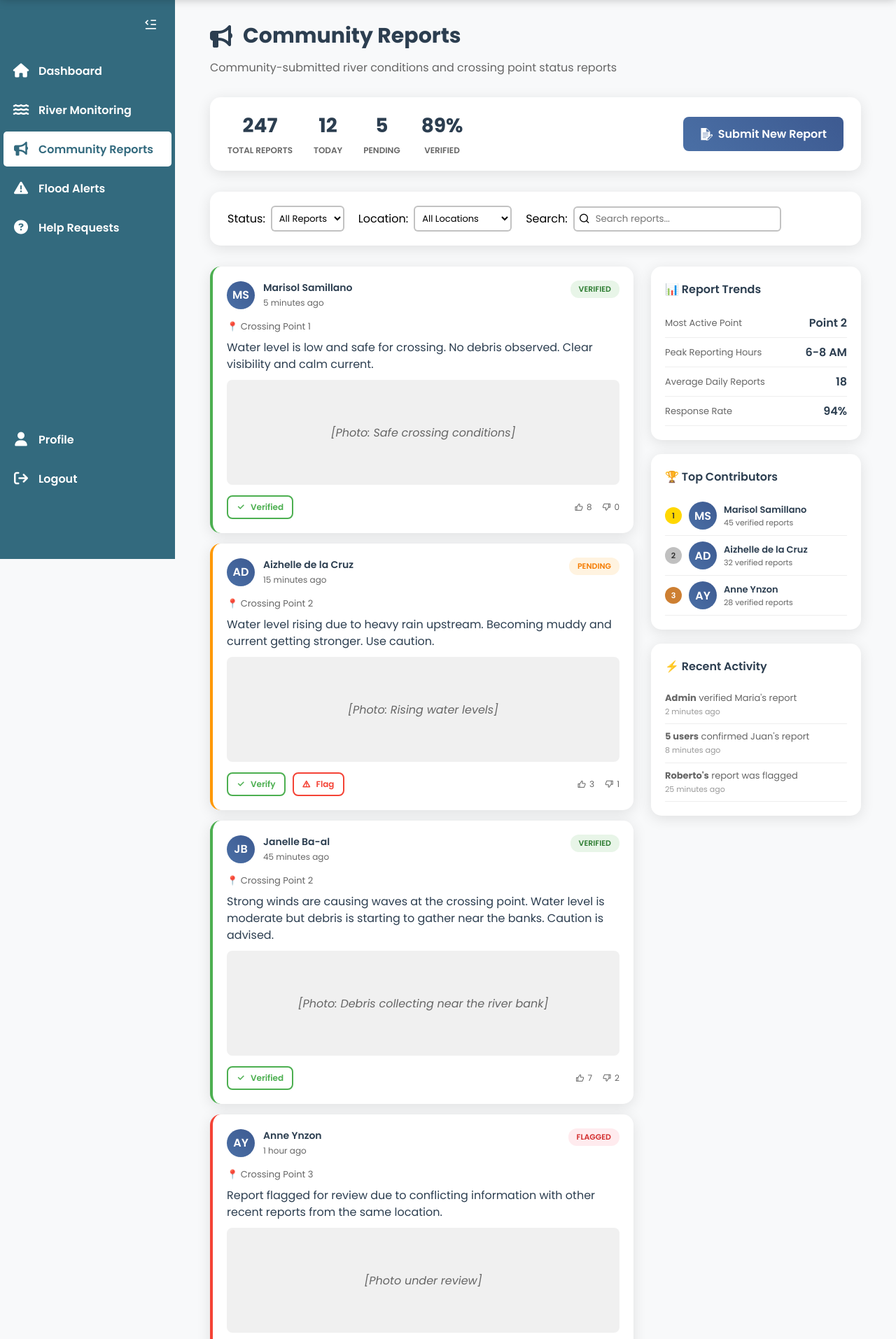
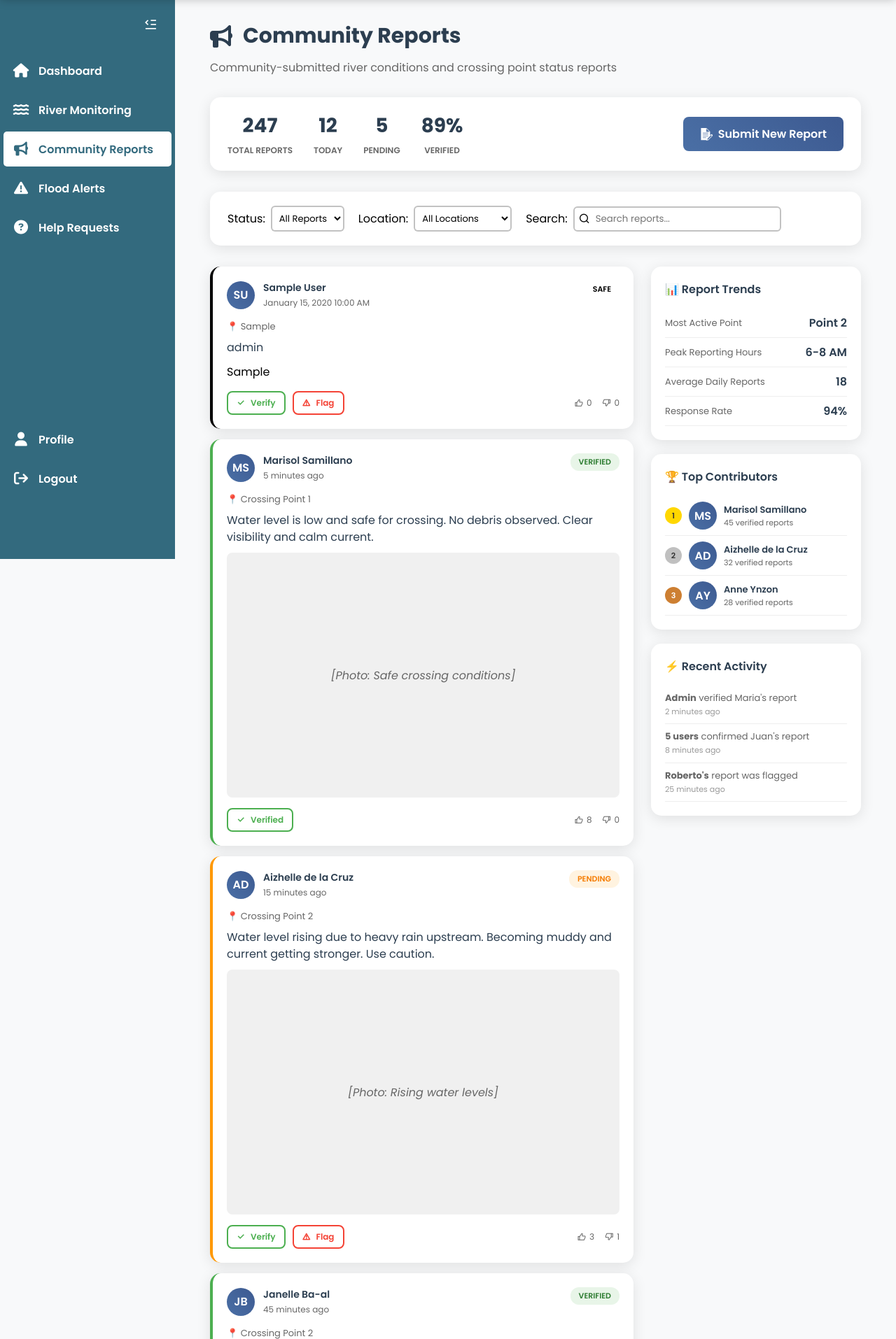
Before and after one commit to izyycodes/2025BSIT2DGroup2, a PHP site: page /community_reports.php in a window 1280 px wide. Shown: the part 86-2000 px from the top of the page at 70% size. Run offline with PHP 8.4, Linux system fonts and the light colour scheme; tables that the repository leaves empty or names only in its code hold one stand-in row (values such as "Sample post"); some libraries are stand-ins or nearby versions; some web fonts are replaced.

Commit message:
added db to community_reports and submit_new_report; verify & flag button changed status

```diff
--- a/BantayBaha_website/assets/css/community_reports.css
+++ b/BantayBaha_website/assets/css/community_reports.css
@@ -124,6 +124,7 @@ input[type=search] {
     box-shadow: 0 4px 20px rgba(0, 0, 0, 0.1);
     transition: all 0.3s ease;
     border-left: 4px solid;
+    overflow: hidden;
 }
 
 .report-card:hover {
@@ -225,7 +226,7 @@ input[type=search] {
 
 .report-photo {
     width: 100%;
-    height: 150px;
+    height: 350px;
     background: #f0f0f0;
     border-radius: 8px;
     display: flex;
@@ -234,6 +235,17 @@ input[type=search] {
     color: #666;
     font-style: italic;
     margin-bottom: 10px;
+    overflow: hidden;
+    margin-top: 10px;
+}
+
+.report-photo img {
+  width: 100%;
+  height: auto;
+  border-radius: 10px;
+  object-fit: cover;
+  display: block;
+  max-height: 350px; /* adjust as needed */
 }
 
 .report-photo p {
--- a/BantayBaha_website/pages/community_reports.php
+++ b/BantayBaha_website/pages/community_reports.php
@@ -92,6 +92,91 @@
         <!-- Reports -->
         <div class="reports-grid margin" id="verify-reports">
             <div class="reports-list">
+                <?php
+                require 'conn.php';
+
+                // Display newest reports first
+                $query = "SELECT * FROM community_reports ORDER BY created_at DESC";
+                $result = $conn->query($query);
+
+                if ($result->num_rows > 0):
+                while ($row = $result->fetch_assoc()):
+                    $avatar = strtoupper(substr($row['first_name'], 0, 1) . substr($row['last_name'], 0, 1));
+                ?>
+                <div class="report-card <?php echo $row['status']; ?>"
+                    data-status="<?php echo $row['status']; ?>"
+                    data-location="<?php echo strtolower(str_replace(' ', '', $row['location'])); ?>">
+
+                    <div class="report-header">
+                    <div class="report-user">
+                        <div class="user-avatar"><?php echo $avatar; ?></div>
+                        <div class="user-info">
+                        <h4><?php echo htmlspecialchars($row['first_name'] . ' ' . $row['last_name']); ?></h4>
+                        <div class="report-time">
+                            <?php echo date('F j, Y', strtotime($row['report_date'])) . ' ' . date('g:i A', strtotime($row['report_time'])); ?>
+                        </div>
+                        </div>
+                    </div>
+                    <div class="report-status status-<?php echo $row['status']; ?>">
+                        <?php echo ucfirst($row['status']); ?>
+                    </div>
+                    </div>
+
+                    <div class="report-content">
+                        <div class="report-location">📍 <?php echo htmlspecialchars($row['location']); ?></div>
+                        <div class="report-description"><?php echo htmlspecialchars($row['water_level_desc']); ?></div>
+                        <?php if (!empty($row['remarks'])): ?>
+                            <p class="report-remarks"><?php echo htmlspecialchars($row['remarks']); ?></p>
+                        <?php endif; ?>
+
+                        <?php if (!empty($row['photo_path']) && file_exists($row['photo_path'])): ?>
+                            <div class="report-photo">
+                            <img src="<?php echo htmlspecialchars($row['photo_path']); ?>" alt="Report photo">
+                            </div>
+                        <?php endif; ?>
+                    </div>
+
+                    <div class="report-actions">
+                        <form method="POST" action="update_report_status.php" style="display:inline;">
+                            <input type="hidden" name="report_id" value="<?php echo $row['id']; ?>">
+                            <input type="hidden" name="status" value="verified">
+                            <button type="submit" class="btn btn-outline btn-success btn-sm">
+                                <i class="ri-check-line"></i>
+                                Verify
+                            </button>
+                        </form>
+
+                        <form method="POST" action="update_report_status.php" style="display:inline;">
+                            <input type="hidden" name="report_id" value="<?php echo $row['id']; ?>">
+                            <input type="hidden" name="status" value="flagged">
+                            <button type="submit" class="btn btn-outline btn-danger btn-sm">
+                                <i class="ri-alert-line"></i>
+                                Flag
+                            </button>
+                        </form>
+                        <div class="vote-section">
+                            <div class="vote-count">
+                                <i class="ri-thumb-up-line"></i>
+                                0
+                            </div>
+                            <div class="vote-count">
+                                <i class="ri-thumb-down-line"></i>
+                                0
+                            </div>
+                        </div>
+                    </div>
+
+                </div>
+                <?php endwhile; else: ?>
+                <div id="no-reports" class="no-reports">
+                    <div class="empty-state">
+                    <i class="fa-solid fa-bullhorn"></i>
+                    <h3>No reports</h3>
+                    <p style="color: #666;">No reports to display.</p>
+                    </div>
+                </div>
+                <?php endif; ?>
+
                 <!-- Verified card -->
                 <div class="report-card verified" data-status="verified" data-location="cpoint1">
                     <div class="report-header">
```
Also changed, not shown: BantayBaha_website/pages/submit_new_report.php (+24 -4 lines), BantayBaha_website/pages/update_report_status.php (added, +21 -0 lines), BantayBaha_website/assets/images/uploads/photo_68f8d60dc01497.38911390.jpg (added), BantayBaha_website/assets/images/uploads/photo_68f8db19878283.46409057.jpg (added).
